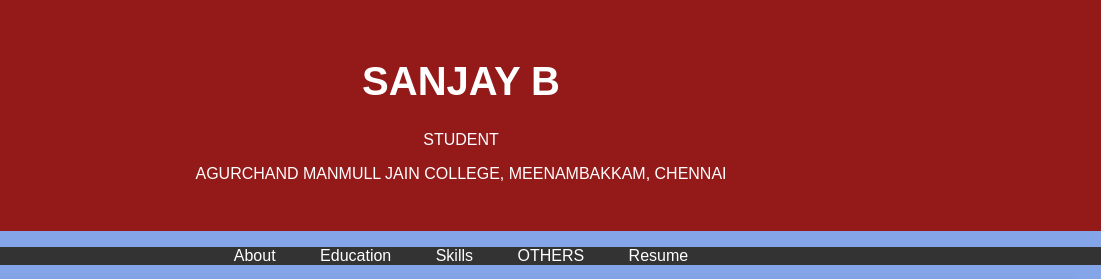
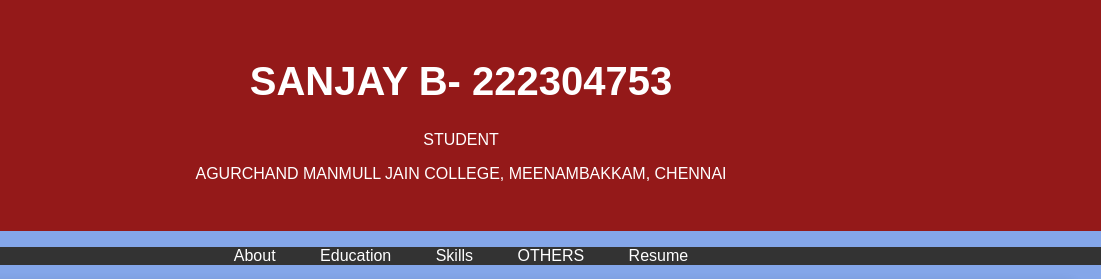
Before and after one commit to Sanjay23amj/digital-portfolio, a plain HTML site: page sanja.html in a window 1280 px wide. Shown: the top 279 px of the page, 179-1280 px from the left. Drawn offline with Linux system fonts and the light colour scheme.

Commit message:
Update sanja.html

```diff
--- a/sanja.html
+++ b/sanja.html
@@ -95,7 +95,7 @@
     <header>
         <div class="header-content">
             <img src="pic.jpg" alt="Your Profile Picture" class="profile-picture">
-            <h1>SANJAY B</h1>
+            <h1>SANJAY B- 222304753 </h1>
             <p>STUDENT</p>
             <p>AGURCHAND MANMULL JAIN COLLEGE, MEENAMBAKKAM, CHENNAI</p>
         </div>
```
